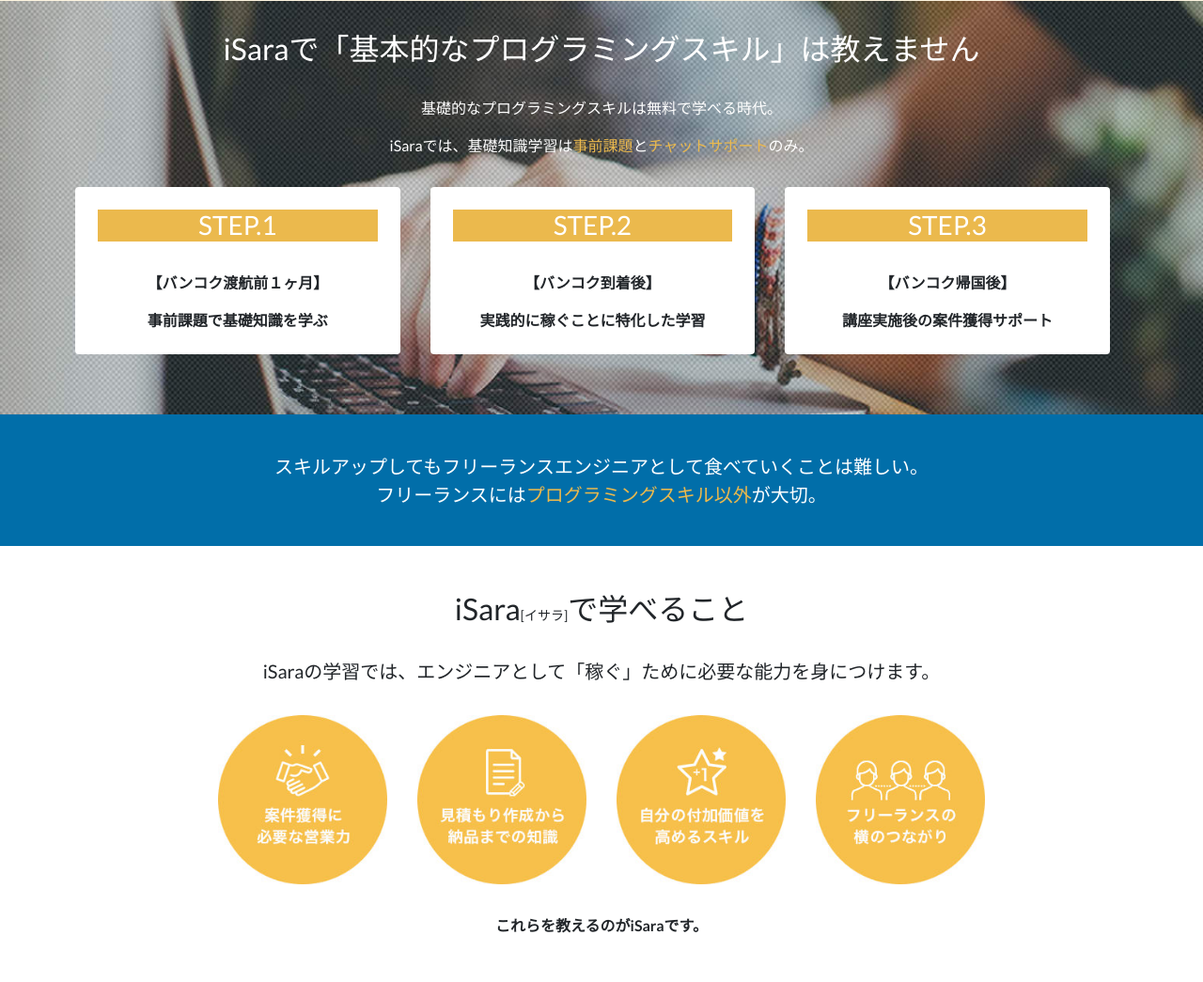
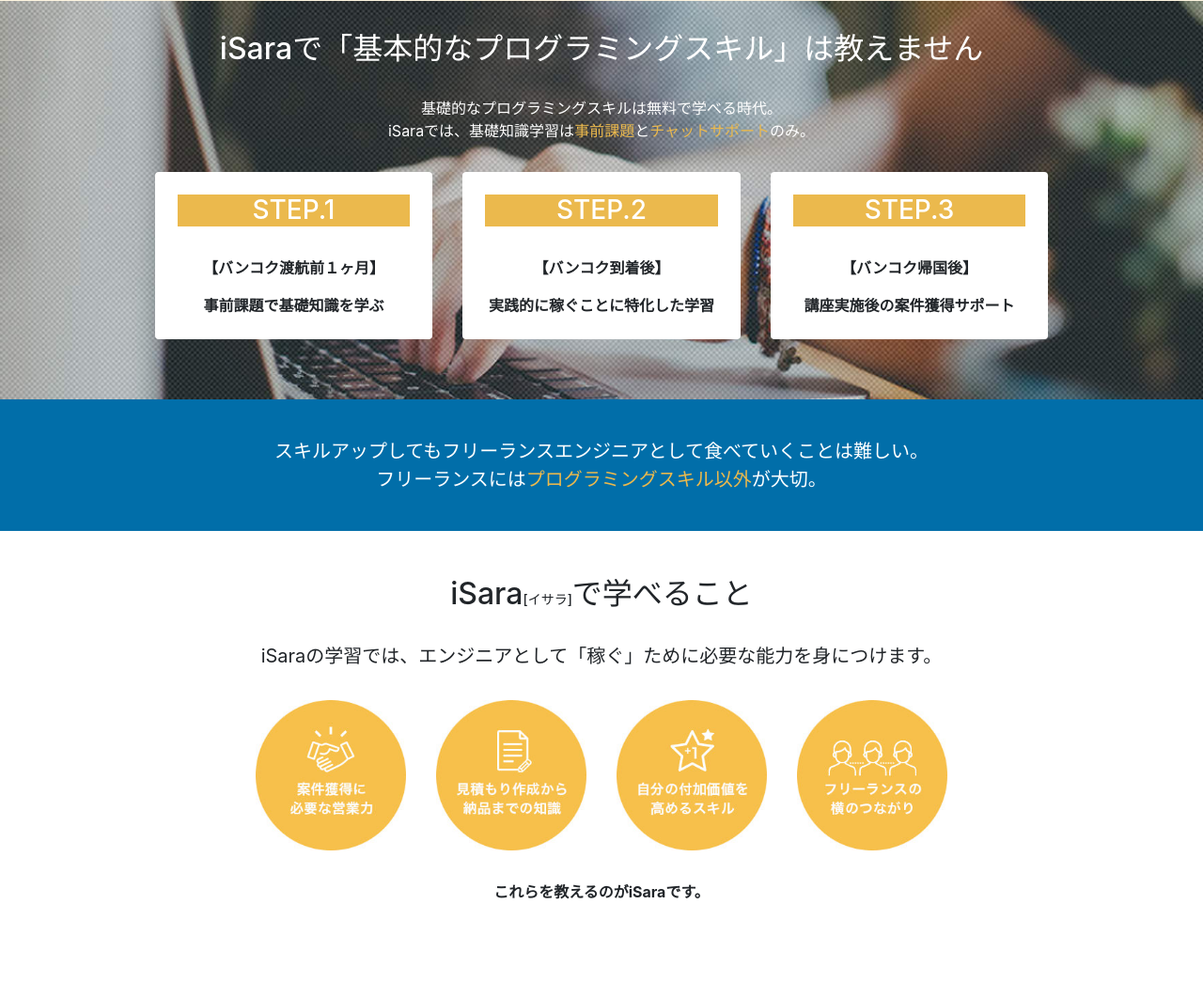
Before and after one commit to nnaoi/lp-isara, a website: page index.html in a window 1280 px wide. Shown: the part 2142-3187 px from the top of the page at 94% size. After the commit the page ends 3151 px from the top, so only its background shows below. Drawn offline with nearby package versions, Linux system fonts and the light colour scheme.

Commit message:
WIP: change to bootstrap

```diff
--- a/index.html
+++ b/index.html
@@ -21,6 +21,10 @@
         </div>
         <nav class="header__nav">
             <button class="header__contactus btn btn-primary btn--small">お問い合わせ / 資料請求はこちら</button>
+            <a class="header__contactus-link" href="#">
+                <img src="./img/header/form.png">
+                <p>資料請求</p>
+            </a>
         </nav>
     </header>
     <section class="hero vertically-horizontally-center">
@@ -131,22 +135,22 @@
             <p class="step__message">基礎的なプログラミングスキルは無料で学べる時代。</p>
             <p class="step__message">iSaraでは、基礎知識学習は<span class="color-txt-main">事前課題</span>と<span class="color-txt-main">チャットサポート</span>のみ。</p>
             <div class="step__content-wrapper">
-                <div class="step__contents">
-                    <div class="step__content">
+                <div class="step__contents row justify-content-center">
+                    <div class="step__content col-md-12 col-lg-3">
                         <h3 class="step__content-title">STEP.1</h3>
                         <div class="step__content-txt">
                             <p>【バンコク渡航前１ヶ月】</p>
                             <p>事前課題で基礎知識を学ぶ</p>
                         </div>
                     </div>
-                    <div class="step__content">
+                    <div class="step__content col-md-12 col-lg-3">
                         <h3 class="step__content-title">STEP.2</h3>
                         <div class="step__content-txt">
                             <p>【バンコク到着後】</p>
                             <p>実践的に稼ぐことに特化した学習</p>
                         </div>
                     </div>
-                    <div class="step__content">
+                    <div class="step__content col-md-12  col-lg-3">
                         <h3 class="step__content-title">STEP.3</h3>
                         <div class="step__content-txt">
                             <p>【バンコク帰国後】</p>
@@ -167,12 +171,12 @@
         <div class="learning-abstract__wrapper">
             <h2 class="learning-abstract__title">iSara<span class="learning-abstract__title--small">[イサラ]</span>で学べること</h2>
             <p class="learning-abstract__message">iSaraの学習では、エンジニアとして「稼ぐ」ために必要な能力を身につけます。</p>
-            <div class="learning-abstract__content-wrapper">
-                <div class="learning-abstract__contents">
-                    <img class="learning-abstract__content" src="./img/learning-abstract/salesskill.jpg">
-                    <img class="learning-abstract__content" src="./img/learning-abstract/knowledge.jpg">
-                    <img class="learning-abstract__content" src="./img/learning-abstract/skillup.jpg">
-                    <img class="learning-abstract__content" src="./img/learning-abstract/freelanceconnection.jpg">
+            <div class="learning-abstract__content-wrapper container">
+                <div class="learning-abstract__contents row justify-content-center">
+                    <img class="learning-abstract__content col-lg-3 col-sm-3 col-3" src="./img/learning-abstract/salesskill.jpg">
+                    <img class="learning-abstract__content col-lg-3 col-sm-3 col-3" src="./img/learning-abstract/knowledge.jpg">
+                    <img class="learning-abstract__content col-lg-3 col-sm-3 col-3" src="./img/learning-abstract/skillup.jpg">
+                    <img class="learning-abstract__content col-lg-3 col-sm-3 col-3" src="./img/learning-abstract/freelanceconnection.jpg">
                 </div>
                 <p class="learning-abstract__content-message">これらを教えるのがiSaraです。</p>
             </div>
--- a/scss/common/common.scss
+++ b/scss/common/common.scss
@@ -1,4 +1,4 @@
-body {
+html {
     font-size: 16px;
     font-family: 'Lato', 'Noto Sans JP', '游ゴシック Medium', '游ゴシック体', 'Yu Gothic Medium', YuGothic, 'ヒラギノ角ゴ ProN', 'Hiragino Kaku Gothic ProN', 'メイリオ', Meiryo, 'ＭＳ Ｐゴシック', 'MS PGothic', sans-serif;
 }
@@ -33,3 +33,9 @@
 .color-txt-main {
     color: $color-main;
 }
+
+@media screen and (max-width: 760px) {
+    html {
+        font-size: 14px;
+    }
+}
--- a/scss/header.scss
+++ b/scss/header.scss
@@ -23,4 +23,36 @@
         align-self: flex-end;
         margin-left: 0.5rem;
     }
+
+    &__contactus-link {
+        display: none;
+    }
 }
+
+@media screen and (max-width: 940px) {
+    .header {
+        padding: 0;
+
+        &__logo {
+            flex-direction: column;
+            flex-flow: column-reverse;
+            align-items: flex-start;
+        }
+
+        &__contactus.btn {
+            display: none;
+        }
+
+        &__contactus-link {
+            display: inherit;
+            text-align: center;
+            height: 100%;
+            padding: 1rem;
+            background-color: $color-btn-primary;
+        }
+
+        &__contactus-link p {
+            color: #ffffff;
+        }
+    }
+}
--- a/scss/learning-abstract.scss
+++ b/scss/learning-abstract.scss
@@ -15,16 +15,18 @@
         font-size: 1.25rem;
     }
 
+    &__content-wrapper {
+        max-width: 768px;
+    }
+
     &__contents {
-        display: flex;
         margin-bottom: 2rem;
     }
 
     &__content {
-        width: 180px;
         display: inline-block;
-        margin-left: 1rem;
-        margin-right: 1rem;
+        padding-left: 1rem;
+        padding-right: 1rem;
     }
 
     &__content-message {
--- a/scss/step.scss
+++ b/scss/step.scss
@@ -14,16 +14,11 @@
 
     &__message {
         color: #ffffff;
-        margin-bottom: 1rem;
     }
 
     &__content-wrapper {
-        margin-bottom: 4rem;
+        margin-bottom: 2rem;
         margin-top: 2rem;
-    }
-
-    &__contents {
-        display: flex;
     }
 
     &__content {
@@ -31,8 +26,8 @@
         margin-left: 1rem;
         margin-right: 1rem;
         padding: 1.5rem;
-        width: 30%;
         border-radius: 0.25rem;
+        margin-bottom: 2rem;
     }
 
     &__content-title {
```
Also changed, not shown: css/styles.css, img/header/form.png (added).
